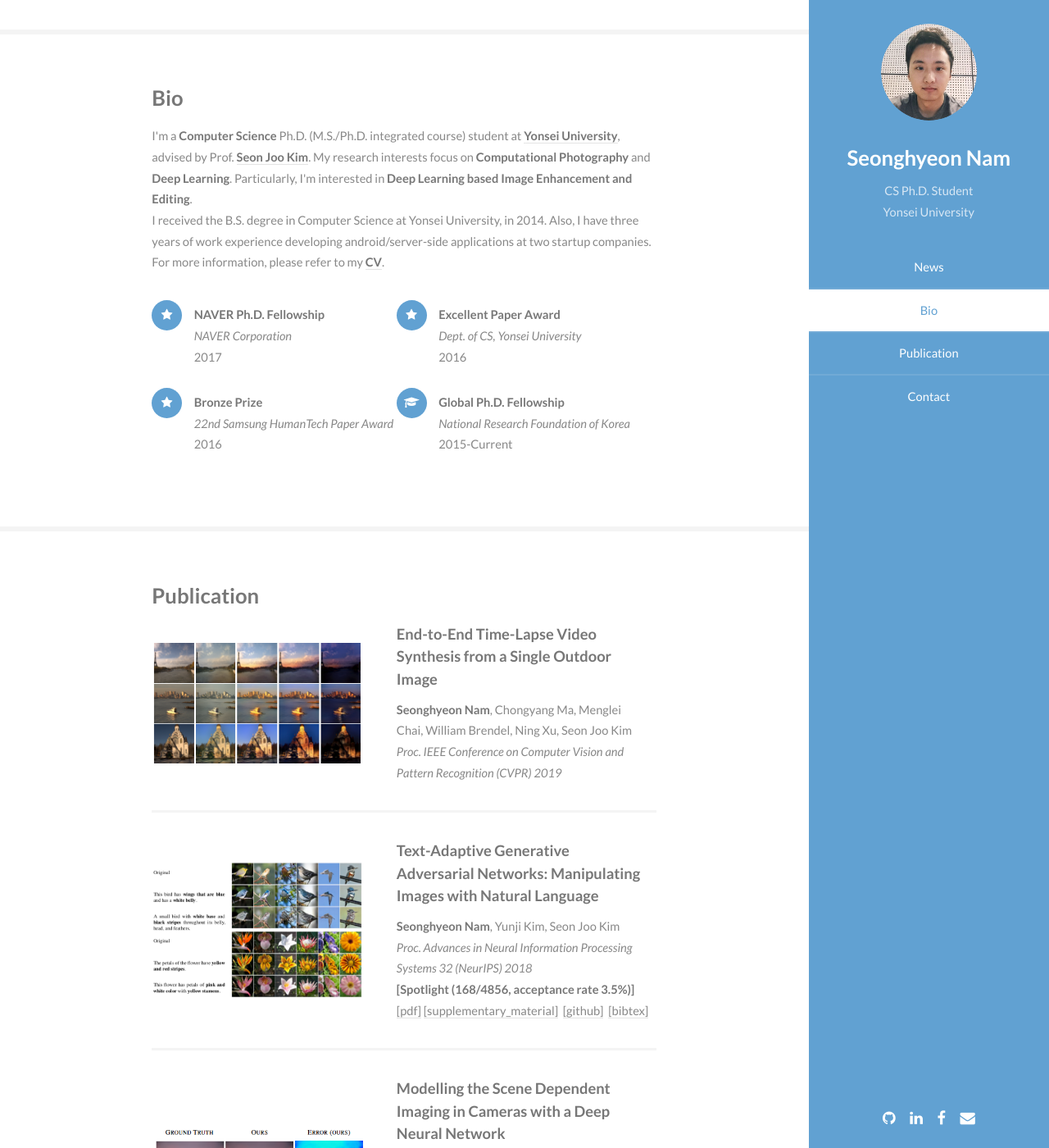
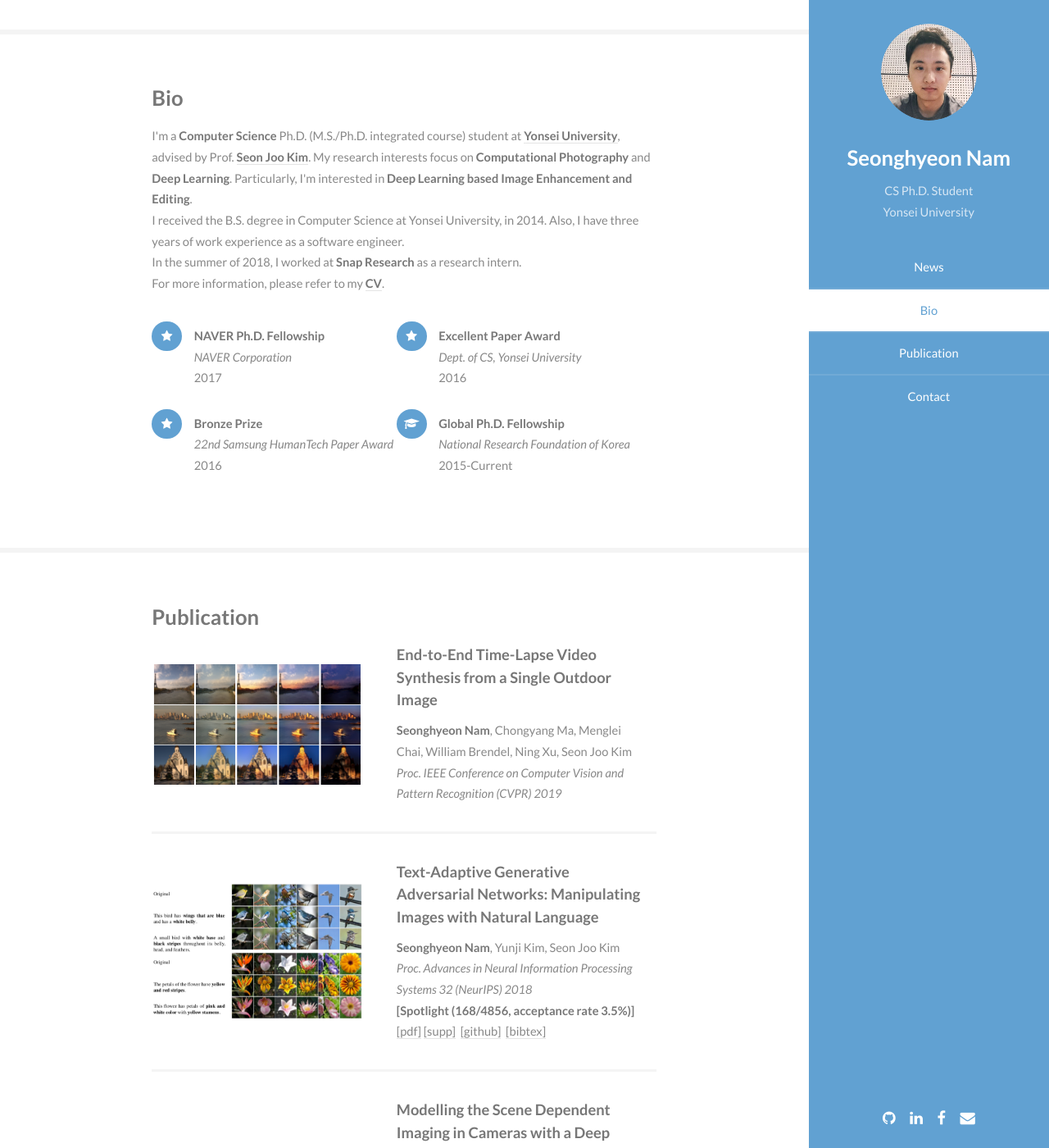
Before and after one commit to woozzu/woozzu.github.io, a Jekyll site: the page built from index.html, in a window 1280 px wide and 1400 px high, scrolled down 723 px. Shown: the whole window at 82% size. Built offline with Jekyll 4.4.1, drawn with Linux system fonts in a browser that asks for light colours; some of the changed text lies outside the part shown.

Commit message:
fix index.html

```diff
--- a/index.html
+++ b/index.html
@@ -25,7 +25,8 @@ layout: default
             <h3>Bio</h3>
             <p>
                 I'm a <strong>Computer Science</strong> Ph.D. (M.S./Ph.D. integrated course) student at <a href="http://www.yonsei.ac.kr" target="_blank"><strong>Yonsei University</strong></a>, advised by Prof. <a href="https://sites.google.com/site/seonjookim" target="_blank"><strong>Seon Joo Kim</strong></a>. My research interests focus on <strong>Computational Photography</strong> and <strong>Deep Learning</strong>. Particularly, I'm interested in <strong>Deep Learning based Image Enhancement and Editing</strong>.<br />
-                I received the B.S. degree in Computer Science at Yonsei University, in 2014. Also, I have three years of work experience developing android/server-side applications at two startup companies.<br />
+                I received the B.S. degree in Computer Science at Yonsei University, in 2014. Also, I have three years of work experience as a software engineer.<br />
+                In the summer of 2018, I worked at <strong>Snap Research</strong> as a research intern.<br />
                 For more information, please refer to my <a href="assets/CV_SeonghyeonNam.pdf"><strong>CV</strong></a>.
             </p>
             <ul class="feature-icons">
@@ -69,7 +70,7 @@ layout: default
                             {% if post.feature %}<strong>[{{ post.feature }}]</strong><br />{% endif %}
                             {% if post.paper %}<a href="{{ site.baseurl }}/assets/{{ post.paper }}">[pdf]</a>{% endif %}
                             {% if post.paper_rawurl %}<a href="{{ post.paper_rawurl }}">[pdf]</a>{% endif %}
-                            {% if post.supp %}<a href="{{ site.baseurl }}/assets/{{ post.supp }}">[supplementary_material]</a>{% endif %}
+                            {% if post.supp %}<a href="{{ site.baseurl }}/assets/{{ post.supp }}">[supp]</a>{% endif %}
                             {% if post.projecturl %}&nbsp;<a href="{{ site.baseurl }}/research/{{ post.projecturl }}">[project page]</a>{% endif %}
                             {% if post.github %}&nbsp;<a href="{{ post.github }}">[github]</a>{% endif %}
                             {% if post.bibtex %}&nbsp;<a href="{{ site.baseurl }}/assets/{{ post.bibtex }}">[bibtex]</a>{% endif %}
```
